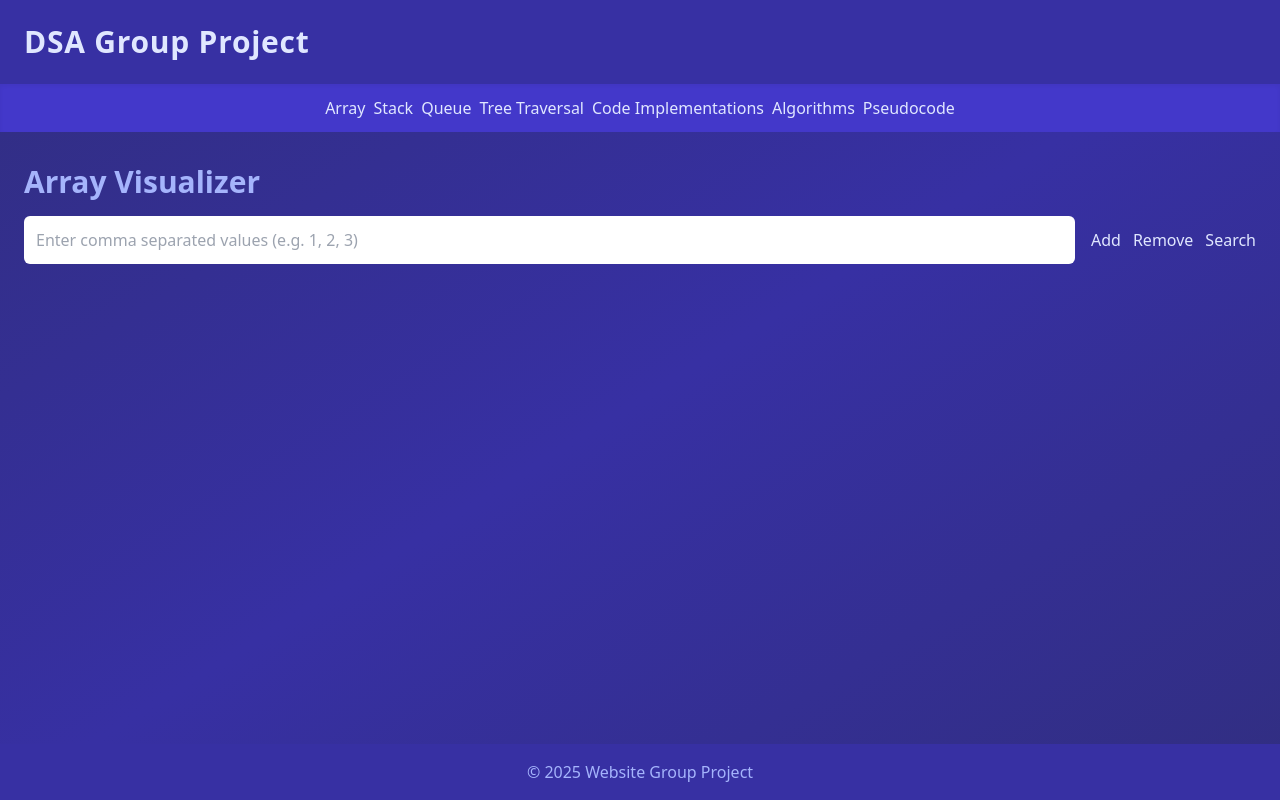
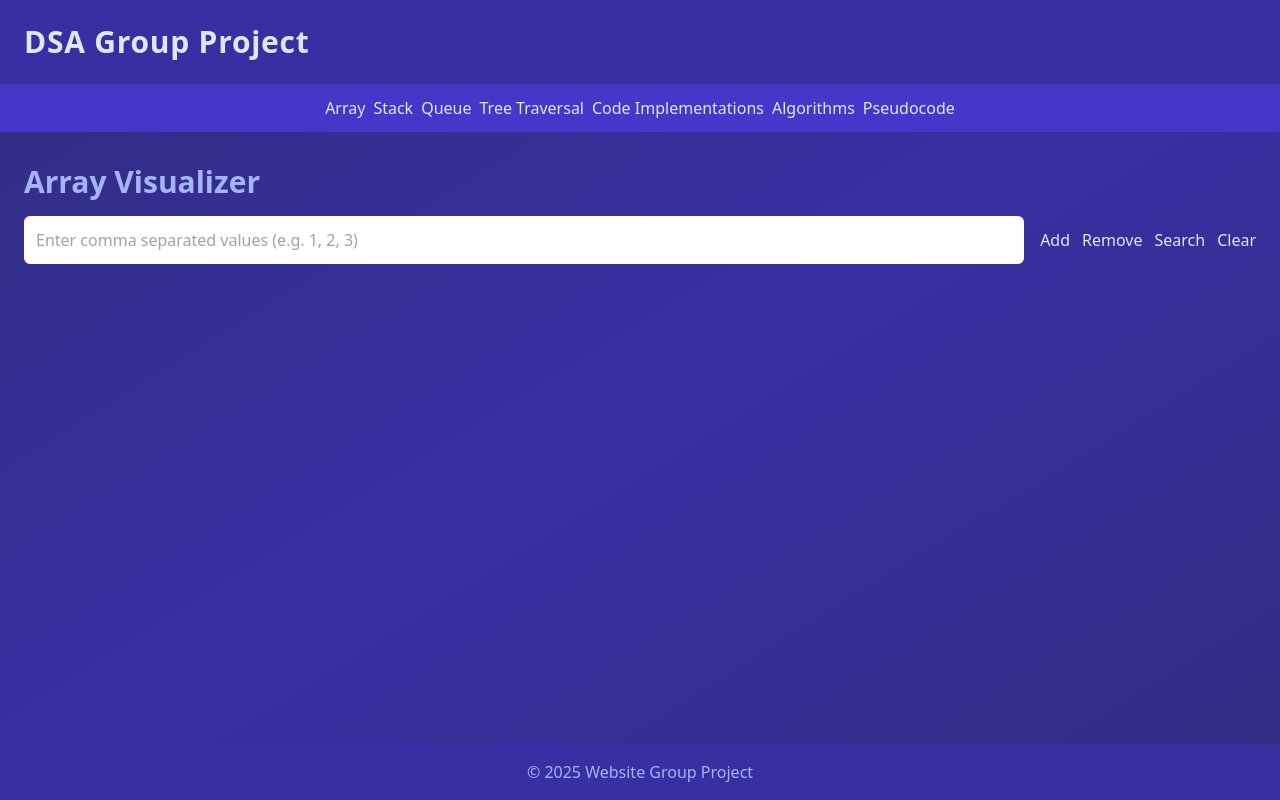
Before and after one commit to nathanielbusto3-hub/DataStructure-AlgorithmsProject, a plain HTML site: page index.html in a window 1280 px wide. Drawn offline with nearby package versions, Linux system fonts and the light colour scheme.

Commit message:
Update index.html

```diff
--- a/index.html
+++ b/index.html
@@ -63,6 +63,7 @@
       <button id="array-add-btn" class="btn-primary">Add</button>
       <button id="array-remove-btn" class="btn-secondary">Remove</button>
       <button id="array-search-btn" class="btn-accent">Search</button>
+      <button id="array-clear-btn" class="btn-accent">Clear</button>
     </div>
   </div>
 
```
